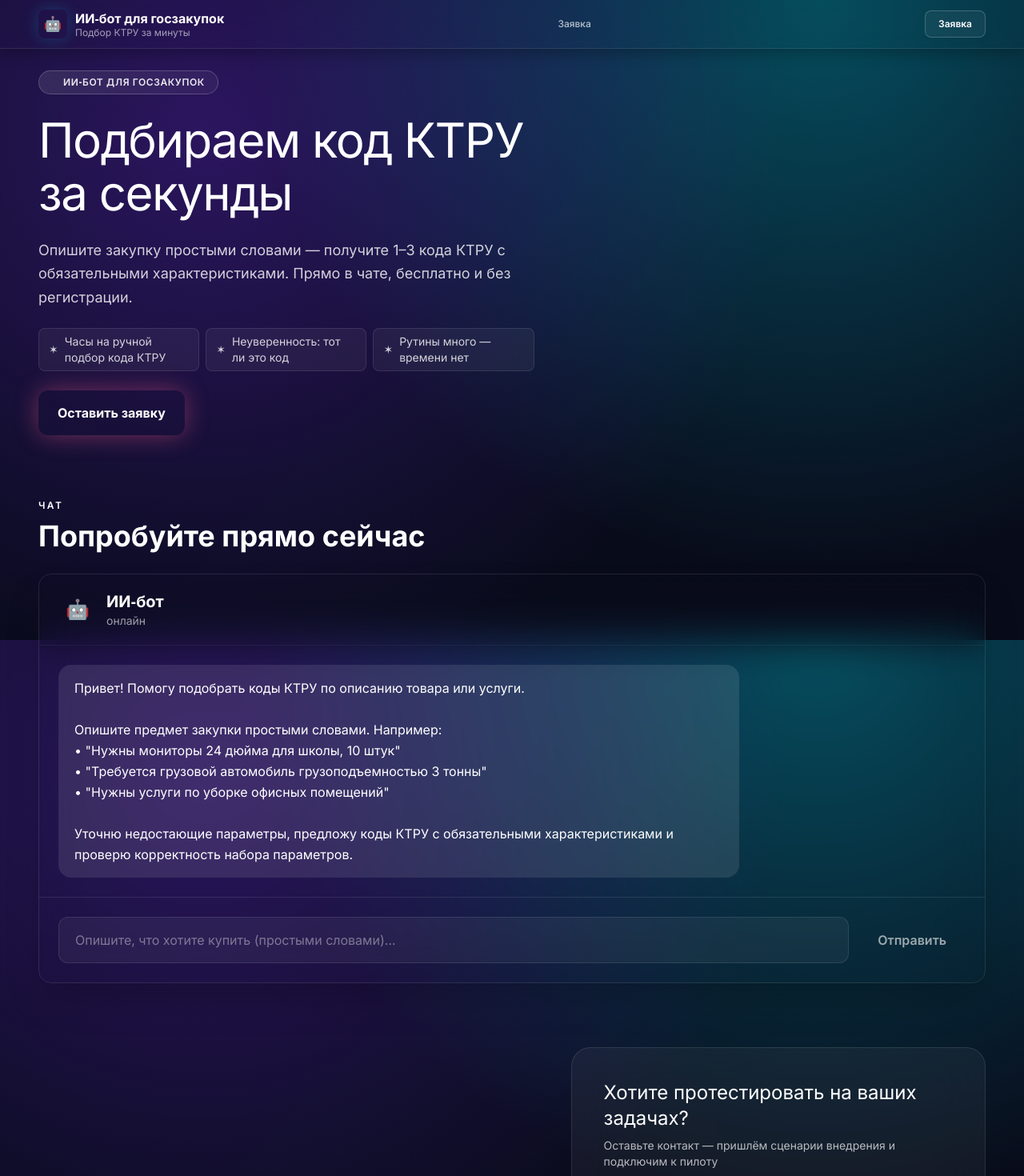
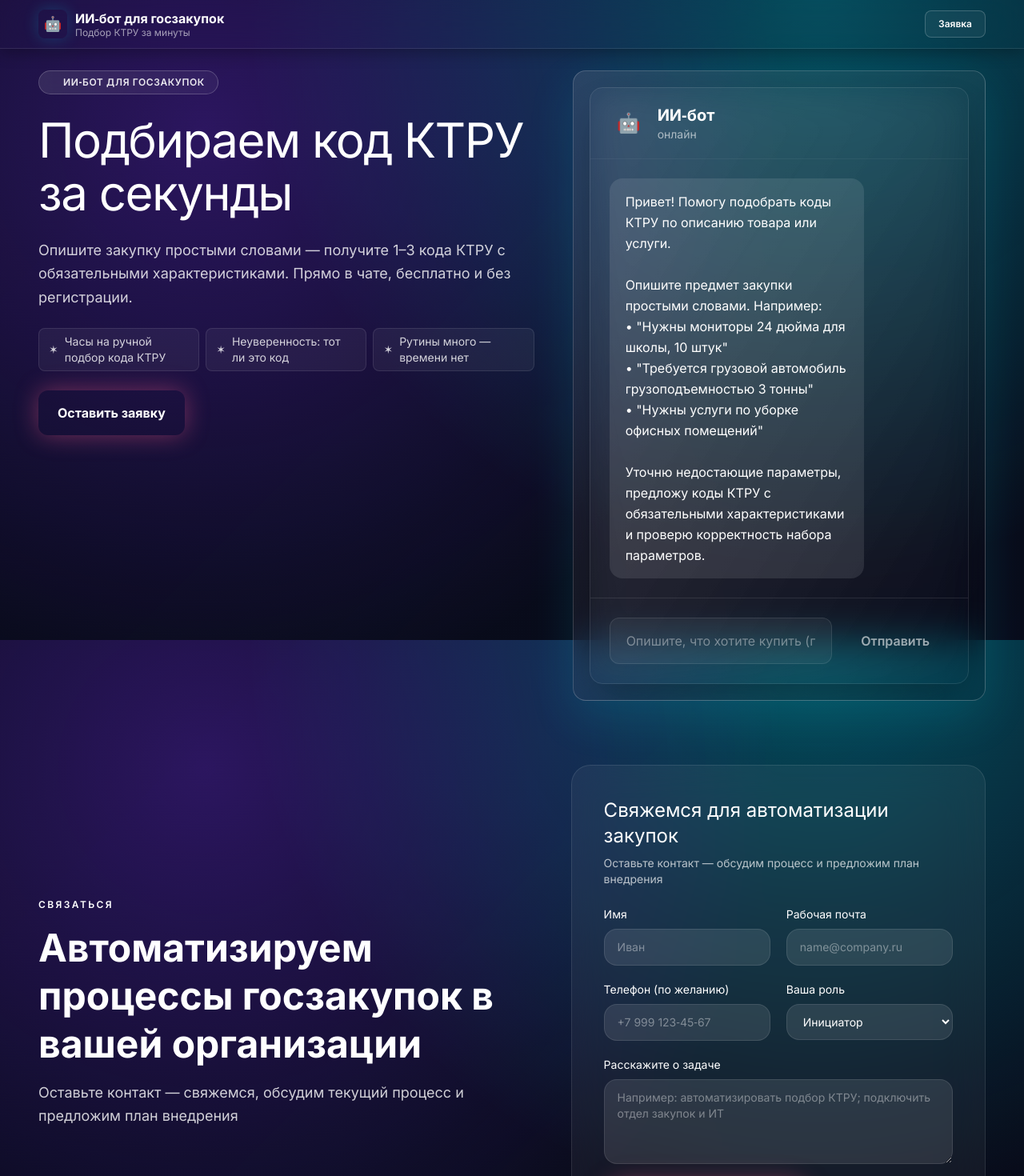
Before and after one commit to IvanLushnikov/aibuyereeo, a Next.js app in the folder landing-app/: page / in a window 1280 px wide. Shown: the top 1470 px of the page at 80% size. Built offline with nearby package versions, Linux system fonts and the light colour scheme.

Commit message:
ui: чат перенесён в правую колонку героя; убрана дублирующая нав-ссылка 'Заявка'; форма: новый текст про автоматизацию + поле телефона; API feedback принимает phone

```diff
--- a/landing-app/src/app/api/feedback/route.ts
+++ b/landing-app/src/app/api/feedback/route.ts
@@ -4,6 +4,7 @@ import { appendEventLog } from "@/lib/log-service";
 type FeedbackPayload = {
   name: string;
   email: string;
+  phone?: string;
   role: string;
   comment?: string;
   clientId?: string;
@@ -25,6 +26,7 @@ function validatePayload(data: Partial<FeedbackPayload>) {
 
   const name = sanitizeText(data.name, 200);
   const email = sanitizeText(data.email, 320);
+  const phone = sanitizeText(data.phone ?? "", 32);
   const role = sanitizeText(data.role, 200);
   const comment = sanitizeText(data.comment ?? "", 2000);
 
@@ -43,6 +45,7 @@ function validatePayload(data: Partial<FeedbackPayload>) {
     payload: {
       name,
       email,
+      phone: phone || undefined,
       role,
       comment,
       clientId: sanitizeText(data.clientId ?? "", 512) || undefined,
--- a/landing-app/src/app/page.tsx
+++ b/landing-app/src/app/page.tsx
@@ -69,7 +69,7 @@ export default function Home() {
         <div className="absolute left-1/2 top-1/2 h-64 w-64 -translate-x-1/2 -translate-y-1/2 rounded-full bg-neo-sunrise/10 blur-3xl" />
       </div>
 
-      <section className="relative grid gap-8 lg:grid-cols-[1.2fr_1fr] lg:items-center lg:gap-12">
+      <section className="relative grid gap-8 lg:grid-cols-[1.2fr_1fr] lg:items-start lg:gap-12">
         <div className="space-y-6">
           <div className="inline-flex items-center gap-2 rounded-full border border-white/20 bg-gradient-to-r from-white/10 to-white/5 px-4 py-1.5 text-xs font-semibold uppercase tracking-wider text-white/90 backdrop-blur-sm">
             <span className="h-1.5 w-1.5 rounded-full bg-neo-electric animate-pulse" />
@@ -103,26 +103,22 @@ export default function Home() {
             </button>
           </div>
         </div>
-        {/* Правая колонка больше не нужна */}
+        {/* Правая колонка — встроенный чат */}
+        <div className="relative overflow-hidden rounded-2xl border border-white/20 bg-gradient-to-br from-white/10 via-white/5 to-transparent p-3 sm:p-4 lg:p-5 shadow-[0_20px_60px_rgba(0,231,255,0.12)] backdrop-blur-xl">
+          <ChatWidget mode="inline" defaultOpen hideFloatingButton />
+        </div>
       </section>
 
-      {/* Встроенный чат */}
-      <section className="space-y-6">
-        <header className="space-y-2">
-          <p className="text-xs font-semibold uppercase tracking-[0.2em] text-neo-electric">Чат</p>
-          <h2 className="font-display text-2xl font-bold leading-tight sm:text-3xl lg:text-4xl">Попробуйте прямо сейчас</h2>
-        </header>
-        <ChatWidget mode="inline" defaultOpen hideFloatingButton />
-      </section>
+      {/* Секция чата отдельно больше не нужна */}
 
       <section id="feedback" className="grid gap-8 lg:grid-cols-[1.1fr_0.9fr] lg:items-center">
         <div className="space-y-4">
           <p className="text-xs font-semibold uppercase tracking-[0.2em] text-neo-electric">Связаться</p>
           <h2 className="font-display text-3xl font-bold leading-tight sm:text-4xl lg:text-5xl">
-            Хотите протестировать на ваших задачах?
+            Автоматизируем процессы госзакупок в вашей организации
           </h2>
           <p className="text-lg leading-relaxed text-white/80">
-            Оставьте контакт — пришлём сценарии внедрения и подключим к пилоту
+            Оставьте контакт — свяжемся, обсудим текущий процесс и предложим план внедрения
           </p>
         </div>
         <FeedbackForm />
--- a/landing-app/src/components/feedback-form.tsx
+++ b/landing-app/src/components/feedback-form.tsx
@@ -34,6 +34,7 @@ export const FeedbackForm = ({ abExperimentId, abPlacement, abVariant }: Feedbac
   const [state, setState] = useState<FormState>("idle");
   const [error, setError] = useState<string | null>(null);
   const [emailError, setEmailError] = useState<string | null>(null);
+  const [phoneError, setPhoneError] = useState<string | null>(null);
   const sessionId = useMemo(() => uuid(), []);
   const honeypotRef = useRef<HTMLInputElement>(null);
 
@@ -42,6 +43,7 @@ export const FeedbackForm = ({ abExperimentId, abPlacement, abVariant }: Feedbac
     event.preventDefault();
     setError(null);
     setEmailError(null);
+    setPhoneError(null);
 
     // Проверка honeypot (защита от ботов)
     if (honeypotRef.current && honeypotRef.current.value) {
@@ -61,11 +63,22 @@ export const FeedbackForm = ({ abExperimentId, abPlacement, abVariant }: Feedbac
     const form = new FormData(formElement);
     const payload = Object.fromEntries(form.entries());
     const email = String(payload.email || "").trim();
+    const phone = String(payload.phone || "").trim();
 
     // Валидация email на клиенте
     if (!isValidEmail(email)) {
       setEmailError("Введите корректный адрес электронной почты.");
       return;
+    }
+
+    // Валидация телефона (необязательное поле, но если заполнено — проверим)
+    if (phone) {
+      const digits = phone.replace(/[^\d+]/g, "");
+      // допускаем +7/8 и 10-12 цифр
+      if (!/^\+?\d{10,12}$/.test(digits)) {
+        setPhoneError("Введите корректный номер телефона.");
+        return;
+      }
     }
 
     try {
@@ -86,6 +99,7 @@ export const FeedbackForm = ({ abExperimentId, abPlacement, abVariant }: Feedbac
         body: JSON.stringify({
           name: payload.name,
           email,
+          phone,
           role: payload.role,
           comment: payload.comment,
           clientId,
@@ -163,9 +177,9 @@ export const FeedbackForm = ({ abExperimentId, abPlacement, abVariant }: Feedbac
       onSubmit={handleSubmit}
       className="rounded-3xl border border-white/10 bg-white/5 p-10 shadow-neon-soft backdrop-blur-xl"
     >
-      <h3 className="font-display text-2xl">Хотите протестировать на ваших задачах?</h3>
+      <h3 className="font-display text-2xl">Свяжемся для автоматизации закупок</h3>
       <p className="mt-2 text-sm text-white/70">
-        Оставьте контакт — пришлём сценарии внедрения и подключим к пилоту
+        Оставьте контакт — обсудим процесс и предложим план внедрения
       </p>
       {/* Honeypot поле (скрыто от пользователей, но видимо ботам) */}
       <input
@@ -214,6 +228,27 @@ export const FeedbackForm = ({ abExperimentId, abPlacement, abVariant }: Feedbac
           )}
         </label>
         <label className="flex flex-col gap-2 text-sm">
+          Телефон (по желанию)
+          <input
+            type="tel"
+            name="phone"
+            className={`rounded-2xl border px-4 py-3 text-white placeholder:text-white/40 focus:border-neo-electric focus:outline-none ${
+              phoneError ? "border-red-400 bg-white/10" : "border-white/10 bg-white/10"
+            }`}
+            placeholder="+7 999 123‑45‑67"
+            aria-invalid={phoneError ? "true" : "false"}
+            aria-describedby={phoneError ? "phone-error" : undefined}
+            onChange={() => {
+              if (phoneError) setPhoneError(null);
+            }}
+          />
+          {phoneError && (
+            <span id="phone-error" className="text-xs text-red-300" role="alert">
+              {phoneError}
+            </span>
+          )}
+        </label>
+        <label className="flex flex-col gap-2 text-sm">
           Ваша роль
           <select
             name="role"
@@ -233,7 +268,7 @@ export const FeedbackForm = ({ abExperimentId, abPlacement, abVariant }: Feedbac
             name="comment"
             rows={4}
             className="rounded-2xl border border-white/10 bg-white/10 px-4 py-3 text-white placeholder:text-white/40 focus:border-neo-electric focus:outline-none"
-            placeholder="Например: подключить отдел закупок и ИТ; пилот на 2 недели"
+            placeholder="Например: автоматизировать подбор КТРУ; подключить отдел закупок и ИТ"
           />
         </label>
       </div>
@@ -247,9 +282,7 @@ export const FeedbackForm = ({ abExperimentId, abPlacement, abVariant }: Feedbac
         disabled={state === "submitting"}
         className="group relative mt-6 inline-flex items-center justify-center gap-2 overflow-hidden rounded-full bg-gradient-cta px-10 py-4 text-base font-bold text-neo-night shadow-[0_0_30px_rgba(255,95,141,0.5)] transition-all hover:-translate-y-1 hover:shadow-[0_0_40px_rgba(255,95,141,0.7)] hover:scale-105 disabled:cursor-progress disabled:opacity-60 disabled:hover:translate-y-0 disabled:hover:scale-100"
       >
-        <span className="relative z-10">
-          {state === "submitting" ? "Отправляем…" : "🚀 Получить разбор и доступ"}
-        </span>
+        <span className="relative z-10">{state === "submitting" ? "Отправляем…" : "🚀 Связаться со мной"}</span>
         {state !== "submitting" && (
           <div className="absolute inset-0 animate-pulse bg-gradient-to-r from-transparent via-white/20 to-transparent" />
         )}
--- a/landing-app/src/components/header.tsx
+++ b/landing-app/src/components/header.tsx
@@ -24,16 +24,8 @@ export const Header = () => {
           </div>
         </Link>
 
-        {/* Навигация */}
-        <nav className="hidden items-center gap-4 md:flex">
-          <Link
-            href="#feedback"
-            onClick={() => logEvent("нажал «Заявка» в шапке (nav)", { target: "#feedback" })}
-            className="text-xs font-medium text-white/70 transition-all hover:text-neo-electric hover:scale-105"
-          >
-            Заявка
-          </Link>
-        </nav>
+        {/* Навигация — убрано, чтобы не дублировать CTA */}
+        <nav className="hidden md:flex" />
 
         {/* Кнопки действий */}
         <div className="flex items-center gap-2">
```
